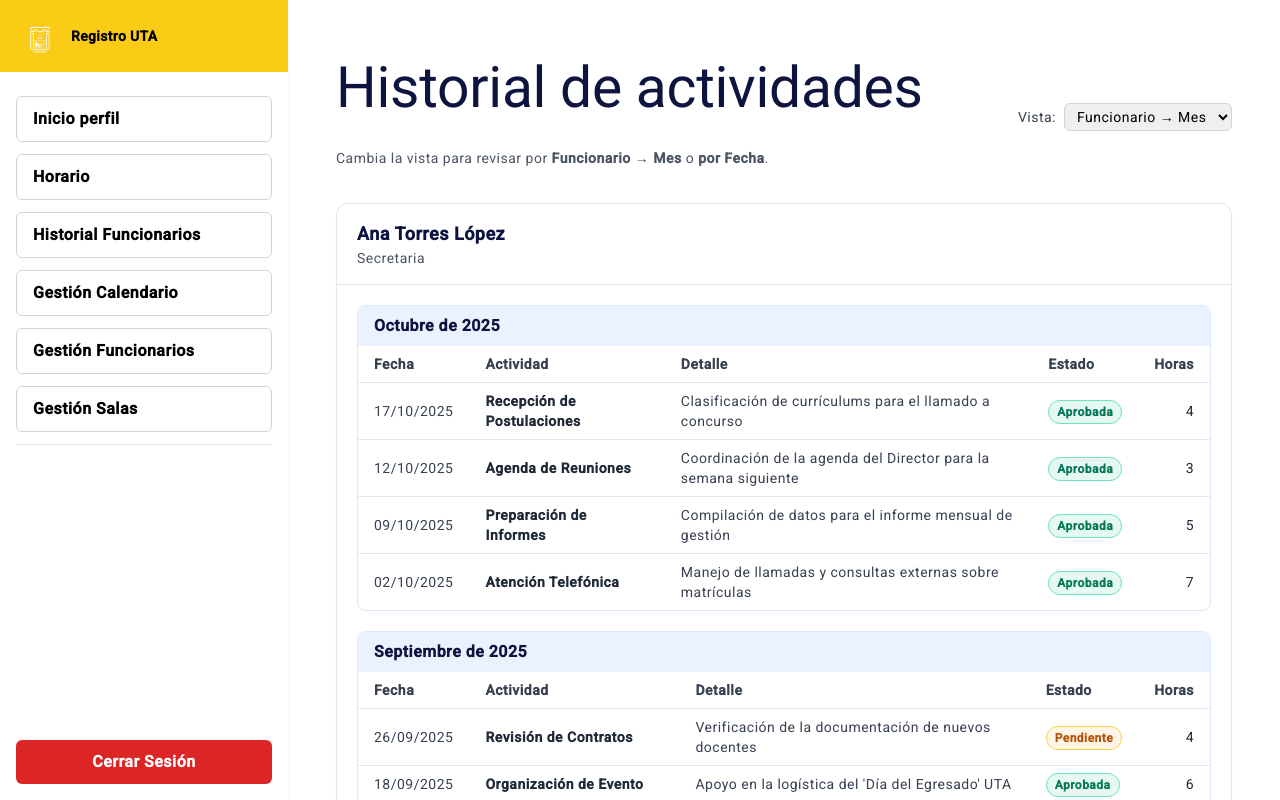
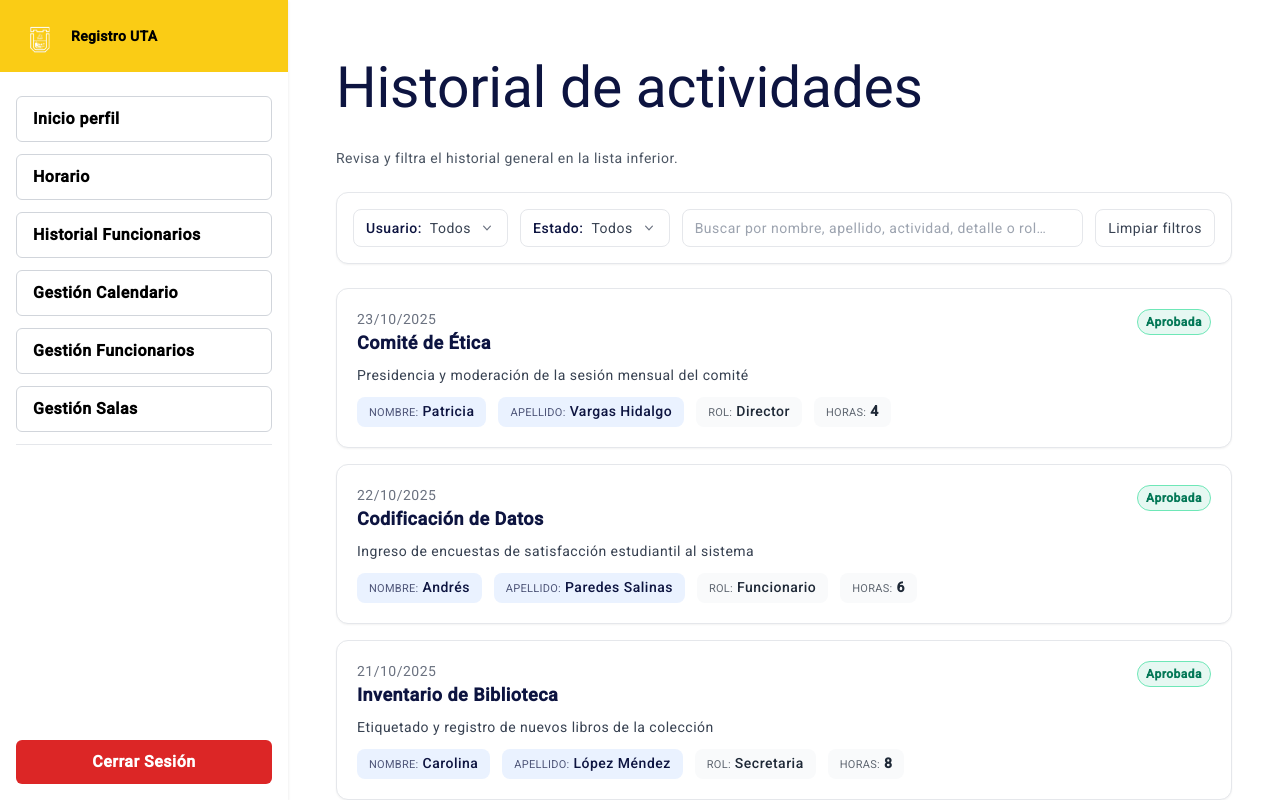
Before and after one commit to FabianAstorga/Proyecto3, an Angular app in the folder FrontEnd/: page /secretaria/actividades/historial in a window 1280 px wide. Shown: the top 800 px of the page. Built offline with nearby package versions, Linux system fonts and the light colour scheme.

Commit message:
cambios2

```diff
--- a/FrontEnd/src/app/modules/secretaria/activities-history/activities-history.component.html
+++ b/FrontEnd/src/app/modules/secretaria/activities-history/activities-history.component.html
@@ -1,140 +1,161 @@
 <app-layout [navItems]="secretariaNavItems" logoutLink="/login">
   <section class="max-w-7xl mx-auto px-6 py-8">
-    <!-- Título + selector de vista -->
-    <div class="mb-6 flex flex-wrap items-center justify-between gap-4">
-      <div>
+    <!-- Título -->
+    <div class="mb-6">
       <h1 class="text-3xl font-bold text-[#0D1440]">Historial de actividades</h1>
       <p class="text-sm text-gray-600 mt-1">
-          Cambia la vista para revisar por <b>Funcionario → Mes</b> o <b>por Fecha</b>.
+        Revisa y filtra el historial general en la lista inferior.
       </p>
-      </div>
-
-      <div class="flex items-center gap-2">
-        <label class="text-sm text-gray-700">Vista:</label>
-        <select
-          class="border border-gray-300 rounded-md px-2 py-1 text-sm focus:outline-none focus:ring-2 focus:ring-yellow-400"
-          [(ngModel)]="mode"
-        >
-          <option value="funcionarioMes">Funcionario → Mes</option>
-          <option value="fecha">Por fecha (general)</option>
-        </select>
-      </div>
     </div>
 
     <!-- Estados -->
     <div *ngIf="loading" class="text-gray-500 text-sm">Cargando…</div>
     <div *ngIf="!loading && error" class="text-red-600 text-sm">{{ error }}</div>
 
-    <!-- ========================== -->
-    <!-- Vista: FUNCIONARIO -> MES -->
-    <!-- ========================== -->
-    <div *ngIf="!loading && !error && mode === 'funcionarioMes'" class="space-y-6">
+    <!-- ===================================== -->
+    <!-- PANEL DE FILTROS -->
+    <!-- ===================================== -->
+    <div *ngIf="!loading && !error" class="bg-white border border-gray-200 rounded-xl shadow-sm p-4 mb-6">
+      <div class="flex flex-wrap items-center gap-3">
+        <!-- Usuario -->
+        <div class="relative" data-menu>
+          <button
+            type="button"
+            data-menu-btn
+            class="px-3 py-2 text-sm border rounded-lg hover:bg-gray-50 flex items-center gap-2"
+            (click)="toggleUserMenu()"
+          >
+            <span class="font-medium text-[#0D1440]">Usuario:</span>
+            <span class="text-gray-700">{{ selectedUserLabel }}</span>
+            <svg class="w-4 h-4 text-gray-500" viewBox="0 0 20 20" fill="currentColor">
+              <path d="M5.23 7.21a.75.75 0 011.06.02L10 11.17l3.71-3.94a.75.75 0 111.08 1.04l-4.25 4.5a.75.75 0 01-1.08 0l-4.25-4.5a.75.75 0 01.02-1.06z"/>
+            </svg>
+          </button>
           <div
-        *ngFor="let g of grouped"
-        class="bg-white rounded-xl border border-gray-200 shadow-sm"
+            *ngIf="showUserMenu"
+            class="absolute z-10 mt-2 w-64 max-h-72 overflow-y-auto bg-white border border-gray-200 rounded-lg shadow-lg"
           >
-        <!-- Cabecera Funcionario -->
-        <div class="px-5 py-4 border-b border-gray-200 flex items-center justify-between">
-          <div class="min-w-0">
-            <div class="text-lg font-bold text-[#0D1440]">{{ g.fullName }}</div>
-            <div class="text-sm text-gray-600">{{ g.role }}</div>
+            <button class="w-full text-left px-3 py-2 text-sm hover:bg-gray-50" (click)="selectUser(null)">
+              Todos
+            </button>
+            <div class="border-t"></div>
+            <button
+              *ngFor="let u of users"
+              class="w-full text-left px-3 py-2 text-sm hover:bg-gray-50"
+              (click)="selectUser(u.id)"
+            >
+              {{ u.firstName }} {{ u.lastName }}
+            </button>
           </div>
         </div>
 
-        <!-- Meses -->
-        <div class="p-5 space-y-5">
-          <div *ngFor="let m of g.months" class="border rounded-lg border-blue-100">
-            <div class="px-4 py-2 bg-[#EAF2FF] text-[#0D1440] font-semibold rounded-t-lg">
-              {{ m.label }}
+        <!-- Estado -->
+        <div class="relative" data-menu>
+          <button
+            type="button"
+            data-menu-btn
+            class="px-3 py-2 text-sm border rounded-lg hover:bg-gray-50 flex items-center gap-2"
+            (click)="toggleEstadoMenu()"
+          >
+            <span class="font-medium text-[#0D1440]">Estado:</span>
+            <span class="text-gray-700">{{ selectedEstadoLabel }}</span>
+            <svg class="w-4 h-4 text-gray-500" viewBox="0 0 20 20" fill="currentColor">
+              <path d="M5.23 7.21a.75.75 0 011.06.02L10 11.17l3.71-3.94a.75.75 0 111.08 1.04l-4.25 4.5a.75.75 0 01-1.08 0l-4.25-4.5a.75.75 0 01.02-1.06z"/>
+            </svg>
+          </button>
+          <div
+            *ngIf="showEstadoMenu"
+            class="absolute z-10 mt-2 w-48 bg-white border border-gray-200 rounded-lg shadow-lg"
+          >
+            <button class="w-full text-left px-3 py-2 text-sm hover:bg-gray-50" (click)="selectEstado(null)">
+              Todos
+            </button>
+            <div class="border-t"></div>
+            <button
+              *ngFor="let e of estados"
+              class="w-full text-left px-3 py-2 text-sm hover:bg-gray-50"
+              (click)="selectEstado(e)"
+            >
+              {{ e }}
+            </button>
+          </div>
         </div>
 
-            <!-- Tabla simple por mes -->
-            <div class="overflow-x-auto">
-              <table class="min-w-full text-sm">
-                <thead>
-                  <tr class="text-left text-gray-700">
-                    <th class="px-4 py-2 font-semibold">Fecha</th>
-                    <th class="px-4 py-2 font-semibold">Actividad</th>
-                    <th class="px-4 py-2 font-semibold">Detalle</th>
-                    <th class="px-4 py-2 font-semibold">Estado</th>
-                    <th class="px-4 py-2 font-semibold text-right">Horas</th>
-                  </tr>
-                </thead>
-                <tbody>
-                  <tr
-                    *ngFor="let a of m.items"
-                    class="border-t hover:bg-blue-50 transition"
+        <!-- Búsqueda texto -->
+        <div class="flex-1 min-w-[220px]">
+          <input
+            type="text"
+            [(ngModel)]="searchText"
+            placeholder="Buscar por nombre, apellido, actividad, detalle o rol…"
+            class="w-full px-3 py-2 text-sm border rounded-lg focus:outline-none focus:ring-2 focus:ring-yellow-400"
+          />
+        </div>
+
+        <!-- Limpiar -->
+        <button
+          type="button"
+          class="px-3 py-2 text-sm border rounded-lg text-gray-700 hover:bg-gray-50"
+          (click)="clearFilters()"
         >
-                    <td class="px-4 py-2 text-gray-700">
-                      {{ a.fecha | date:'dd/MM/yyyy' }}
-                    </td>
-                    <td class="px-4 py-2 text-gray-800 font-semibold">
-                      {{ a.titulo }}
-                    </td>
-                    <td class="px-4 py-2 text-gray-700">{{ a.detalle }}</td>
-                    <td class="px-4 py-2">
-                      <span class="px-2 py-1 rounded-full text-xs font-semibold" [ngClass]="statusPillClass(a.estado)">
+          Limpiar filtros
+        </button>
+      </div>
+    </div>
+
+    <!-- ===================================== -->
+    <!-- LISTA VERTICAL DE TARJETAS -->
+    <!-- ===================================== -->
+    <div *ngIf="!loading && !error" class="flex flex-col gap-4">
+      <div
+        *ngFor="let a of filteredCombined"
+        class="bg-white border border-gray-200 rounded-xl shadow-sm p-5 flex flex-col hover:shadow-md transition"
+      >
+        <!-- Encabezado: fecha + estado -->
+        <div class="flex items-start justify-between">
+          <div>
+            <div class="text-sm text-gray-500">{{ a.fecha | date:'dd/MM/yyyy' }}</div>
+            <div class="text-lg font-semibold text-[#0D1440]">{{ a.titulo }}</div>
+          </div>
+          <span
+            class="px-2 py-1 rounded-full text-xs font-semibold whitespace-nowrap self-start"
+            [ngClass]="statusPillClass(a.estado)"
+          >
             {{ a.estado }}
           </span>
-                    </td>
-                    <td class="px-4 py-2 text-right text-gray-800">{{ a.horas }}</td>
-                  </tr>
-                </tbody>
-              </table>
+        </div>
 
-              <div *ngIf="m.items.length === 0" class="p-4 text-center text-gray-500">
-                Sin actividades este mes.
+        <!-- Detalle -->
+        <div class="text-sm text-gray-700 mt-2">
+          {{ a.detalle }}
         </div>
+
+        <!-- Datos secundarios -->
+        <div class="mt-3 flex flex-wrap gap-3 text-sm">
+          <div class="rounded-lg bg-[#EAF2FF] text-[#0D1440] px-3 py-1">
+            <span class="text-[11px] uppercase tracking-wide opacity-70 mr-1">Nombre:</span>
+            <span class="font-medium">{{ a.firstName }}</span>
           </div>
+          <div class="rounded-lg bg-[#EAF2FF] text-[#0D1440] px-3 py-1">
+            <span class="text-[11px] uppercase tracking-wide opacity-70 mr-1">Apellido:</span>
+            <span class="font-medium">{{ a.lastName }}</span>
+          </div>
+          <div class="rounded-lg bg-gray-50 text-gray-800 px-3 py-1">
+            <span class="text-[11px] uppercase tracking-wide opacity-70 mr-1">Rol:</span>
+            <span class="font-medium">{{ a.role }}</span>
+          </div>
+          <div class="rounded-lg bg-gray-50 text-gray-800 px-3 py-1">
+            <span class="text-[11px] uppercase tracking-wide opacity-70 mr-1">Horas:</span>
+            <span class="font-semibold">{{ a.horas }}</span>
           </div>
         </div>
       </div>
 
-      <div *ngIf="grouped.length === 0" class="p-6 text-center text-gray-500 bg-white rounded-xl border">
-        No hay actividades registradas.
-      </div>
-    </div>
-
-    <!-- =================== -->
-    <!-- Vista: POR FECHA   -->
-    <!-- (historial “antiguo” con scroll si >5) -->
-    <!-- =================== -->
-    <div *ngIf="!loading && !error && mode === 'fecha'"
-         class="bg-white rounded-xl border border-gray-200 shadow-sm overflow-x-auto">
-      <!-- contenedor con scroll condicional -->
-      <div [ngClass]="{ 'max-h-96 overflow-y-auto': totalRows > 5 }">
-        <table class="min-w-full text-sm">
-          <thead class="bg-[#EAF2FF] text-[#0D1440]">
-            <tr class="text-left">
-              <th class="px-4 py-3 font-semibold">Funcionario</th>
-              <th class="px-4 py-3 font-semibold">Rol</th>
-              <th class="px-4 py-3 font-semibold">Fecha</th>
-              <th class="px-4 py-3 font-semibold">Actividad</th>
-              <th class="px-4 py-3 font-semibold">Detalle</th>
-              <th class="px-4 py-3 font-semibold">Estado</th>
-              <th class="px-4 py-3 font-semibold text-right">Horas</th>
-            </tr>
-          </thead>
-          <tbody>
-            <tr *ngFor="let a of combined" class="border-t hover:bg-blue-50 transition">
-              <td class="px-4 py-2 font-medium text-gray-900">{{ a.fullName }}</td>
-              <td class="px-4 py-2 text-gray-700">{{ a.role }}</td>
-              <td class="px-4 py-2 text-gray-700">{{ a.fecha | date:'dd/MM/yyyy' }}</td>
-              <td class="px-4 py-2 text-gray-800 font-semibold">{{ a.titulo }}</td>
-              <td class="px-4 py-2 text-gray-700">{{ a.detalle }}</td>
-              <td class="px-4 py-2">
-                <span class="px-2 py-1 rounded-full text-xs font-semibold" [ngClass]="statusPillClass(a.estado)">
-                  {{ a.estado }}
-                </span>
-              </td>
-              <td class="px-4 py-2 text-right text-gray-800">{{ a.horas }}</td>
-            </tr>
-          </tbody>
-        </table>
-
-        <div *ngIf="combined.length === 0" class="p-6 text-center text-gray-500">
-          No hay actividades registradas.
-        </div>
+      <!-- Estado vacío -->
+      <div
+        *ngIf="filteredCombined.length === 0"
+        class="p-8 mt-4 text-center text-gray-500 bg-white border border-dashed rounded-xl"
+      >
+        No hay resultados con los filtros aplicados.
       </div>
     </div>
   </section>
--- a/FrontEnd/src/app/modules/secretaria/activities-history/activities-history.component.ts
+++ b/FrontEnd/src/app/modules/secretaria/activities-history/activities-history.component.ts
@@ -1,7 +1,7 @@
-import { Component, OnInit, inject } from '@angular/core';
+import { Component, OnInit, inject, HostListener } from '@angular/core';
 import { CommonModule } from '@angular/common';
 import { HttpClient, HttpClientModule } from '@angular/common/http';
-import { FormsModule } from '@angular/forms'; // ✅ Import necesario para ngModel
+import { FormsModule } from '@angular/forms';
 
 import { LayoutComponent } from '../../../components/layout/layout.component';
 import { SECRETARIA_NAV_ITEMS } from '../profile-home/secretaria.nav';
@@ -24,45 +24,34 @@ type User = {
   role: string;
 };
 
-type ViewMode = 'fecha' | 'funcionarioMes';
-
 @Component({
   standalone: true,
   selector: 'app-activities-history',
-  imports: [
-    CommonModule,
-    HttpClientModule,
-    FormsModule, // ✅ agregado
-    LayoutComponent
-  ],
+  imports: [CommonModule, HttpClientModule, FormsModule, LayoutComponent],
   templateUrl: './activities-history.component.html',
 })
 export class ActivitiesHistoryComponent implements OnInit {
   private http = inject(HttpClient);
 
-  // Mantiene el patrón del layout de Secretaría
   secretariaNavItems = SECRETARIA_NAV_ITEMS;
 
   loading = true;
   error?: string;
 
-  // Vista seleccionada
-  mode: ViewMode = 'funcionarioMes'; // Por defecto según lo que pidió César
+  // Datos base
+  users: User[] = [];
+  combined: Array<
+    Activity & { firstName: string; lastName: string; fullName: string; role: string }
+  > = [];
 
-  // Lista combinada y ordenada por fecha desc
-  combined: Array<Activity & { fullName: string; role: string }> = [];
+  // --------- Filtros ----------
+  selectedUserId: number | null = null;
+  selectedEstado: Estado | null = null;
+  searchText = '';
 
-  // Agrupado: Funcionario -> Mes -> Items
-  grouped: Array<{
-    fullName: string;
-    role: string;
-    months: Array<{ key: string; label: string; items: Activity[] }>;
-  }> = [];
-
-  // Conteo para activar scroll del historial “antiguo”
-  get totalRows(): number {
-    return this.combined.length;
-  }
+  // control de menús desplegables
+  showUserMenu = false;
+  showEstadoMenu = false;
 
   ngOnInit(): void {
     Promise.all([
@@ -72,45 +61,30 @@ export class ActivitiesHistoryComponent implements OnInit {
       .then(([users, acts]) => {
         if (!users || !acts) throw new Error('Datos incompletos');
 
+        // usuarios ordenados
+        this.users = users.slice().sort((a, b) =>
+          `${a.firstName} ${a.lastName}`.localeCompare(`${b.firstName} ${b.lastName}`)
+        );
+
         const byId = new Map(users.map(u => [u.id, u]));
-        // flat list
+
+        // Flat list combinada (incluye nombre y apellido por separado)
         this.combined = acts
           .map(a => {
             const u = byId.get(a.userId);
+            const firstName = u?.firstName ?? '—';
+            const lastName = u?.lastName ?? '';
+            const role = u?.role ?? '—';
             return {
               ...a,
-              fullName: u ? `${u.firstName} ${u.lastName}` : 'Desconocido',
-              role: u?.role ?? '—',
+              firstName,
+              lastName,
+              fullName: `${firstName} ${lastName}`.trim(),
+              role,
             };
           })
+          // orden fecha desc
           .sort((a, b) => (a.fecha < b.fecha ? 1 : a.fecha > b.fecha ? -1 : 0));
-
-        // grouped by Funcionario -> Mes
-        const byUser = new Map<string, { fullName: string; role: string; months: Map<string, Activity[]> }>();
-        for (const row of this.combined) {
-          const userKey = `${row.fullName}||${row.role}`;
-          if (!byUser.has(userKey)) {
-            byUser.set(userKey, { fullName: row.fullName, role: row.role, months: new Map() });
-          }
-          const cont = byUser.get(userKey)!;
-          const mKey = row.fecha.slice(0, 7); // YYYY-MM
-          if (!cont.months.has(mKey)) cont.months.set(mKey, []);
-          cont.months.get(mKey)!.push(row);
-        }
-
-        // ordenar meses desc y actividades desc
-        this.grouped = Array.from(byUser.values()).map(u => {
-          const monthEntries = Array.from(u.months.entries())
-            .sort((a, b) => (a[0] < b[0] ? 1 : a[0] > b[0] ? -1 : 0))
-            .map(([key, items]) => ({
-              key,
-              label: this.monthLabel(key),
-              items: items.sort((a, b) => (a.fecha < b.fecha ? 1 : a.fecha > b.fecha ? -1 : 0)),
-            }));
-          return { fullName: u.fullName, role: u.role, months: monthEntries };
-        })
-        // ordenar funcionarios alfabéticamente
-        .sort((a, b) => a.fullName.localeCompare(b.fullName));
       })
       .catch(err => {
         console.error(err);
@@ -119,18 +93,7 @@ export class ActivitiesHistoryComponent implements OnInit {
       .finally(() => (this.loading = false));
   }
 
-  // Etiqueta mes en español: “octubre 2025”
-  private monthLabel(yyyyMm: string): string {
-    const [y, m] = yyyyMm.split('-').map(Number);
-    const dt = new Date(Date.UTC(y, (m - 1), 1));
-    const fmt = new Intl.DateTimeFormat('es-CL', { month: 'long', year: 'numeric', timeZone: 'UTC' });
-    const s = fmt.format(dt);
-    // capitalizar primera letra
-    return s.charAt(0).toLowerCase() === s.charAt(0)
-      ? s.charAt(0).toUpperCase() + s.slice(1)
-      : s;
-  }
-
+  // ---------- Helpers UI ----------
   statusPillClass(est: Estado): string {
     switch (est) {
       case 'Aprobada':
@@ -141,4 +104,71 @@ export class ActivitiesHistoryComponent implements OnInit {
         return 'bg-red-500/10 text-red-700 border border-red-300';
     }
   }
+
+  get estados(): Estado[] {
+    return ['Aprobada', 'Pendiente', 'Rechazada'];
+  }
+
+  get selectedUserLabel(): string {
+    if (this.selectedUserId === null) return 'Todos';
+    const u = this.users.find(x => x.id === this.selectedUserId);
+    return u ? `${u.firstName} ${u.lastName}` : 'Desconocido';
+  }
+
+  get selectedEstadoLabel(): string {
+    return this.selectedEstado ?? 'Todos';
+  }
+
+  clearFilters(): void {
+    this.selectedUserId = null;
+    this.selectedEstado = null;
+    this.searchText = '';
+  }
+
+  // Filtrado para el GRID
+  get filteredCombined() {
+    const q = this.searchText.trim().toLowerCase();
+    return this.combined.filter(a => {
+      const byUser = this.selectedUserId === null || a.userId === this.selectedUserId;
+      const byEstado = this.selectedEstado === null || a.estado === this.selectedEstado;
+      const byQuery =
+        q.length === 0 ||
+        a.firstName.toLowerCase().includes(q) ||
+        a.lastName.toLowerCase().includes(q) ||
+        a.fullName.toLowerCase().includes(q) ||
+        a.titulo.toLowerCase().includes(q) ||
+        a.detalle.toLowerCase().includes(q) ||
+        a.role.toLowerCase().includes(q);
+      return byUser && byEstado && byQuery;
+    });
+  }
+
+  // Dropdowns
+  toggleUserMenu(): void {
+    this.showUserMenu = !this.showUserMenu;
+    if (this.showUserMenu) this.showEstadoMenu = false;
+  }
+  toggleEstadoMenu(): void {
+    this.showEstadoMenu = !this.showEstadoMenu;
+    if (this.showEstadoMenu) this.showUserMenu = false;
+  }
+  selectUser(id: number | null): void {
+    this.selectedUserId = id;
+    this.showUserMenu = false;
+  }
+  selectEstado(e: Estado | null): void {
+    this.selectedEstado = e;
+    this.showEstadoMenu = false;
+  }
+
+  // Cerrar menús al hacer click fuera
+  @HostListener('document:click', ['$event'])
+  onDocClick(ev: MouseEvent) {
+    const target = ev.target as HTMLElement;
+    const inMenuOrButton = target.closest('[data-menu]') || target.closest('[data-menu-btn]');
+    if (!inMenuOrButton) {
+      this.showUserMenu = false;
+      this.showEstadoMenu = false;
+    }
+  }
 }
```
Lines whose indentation alone changed are shown as unchanged.
